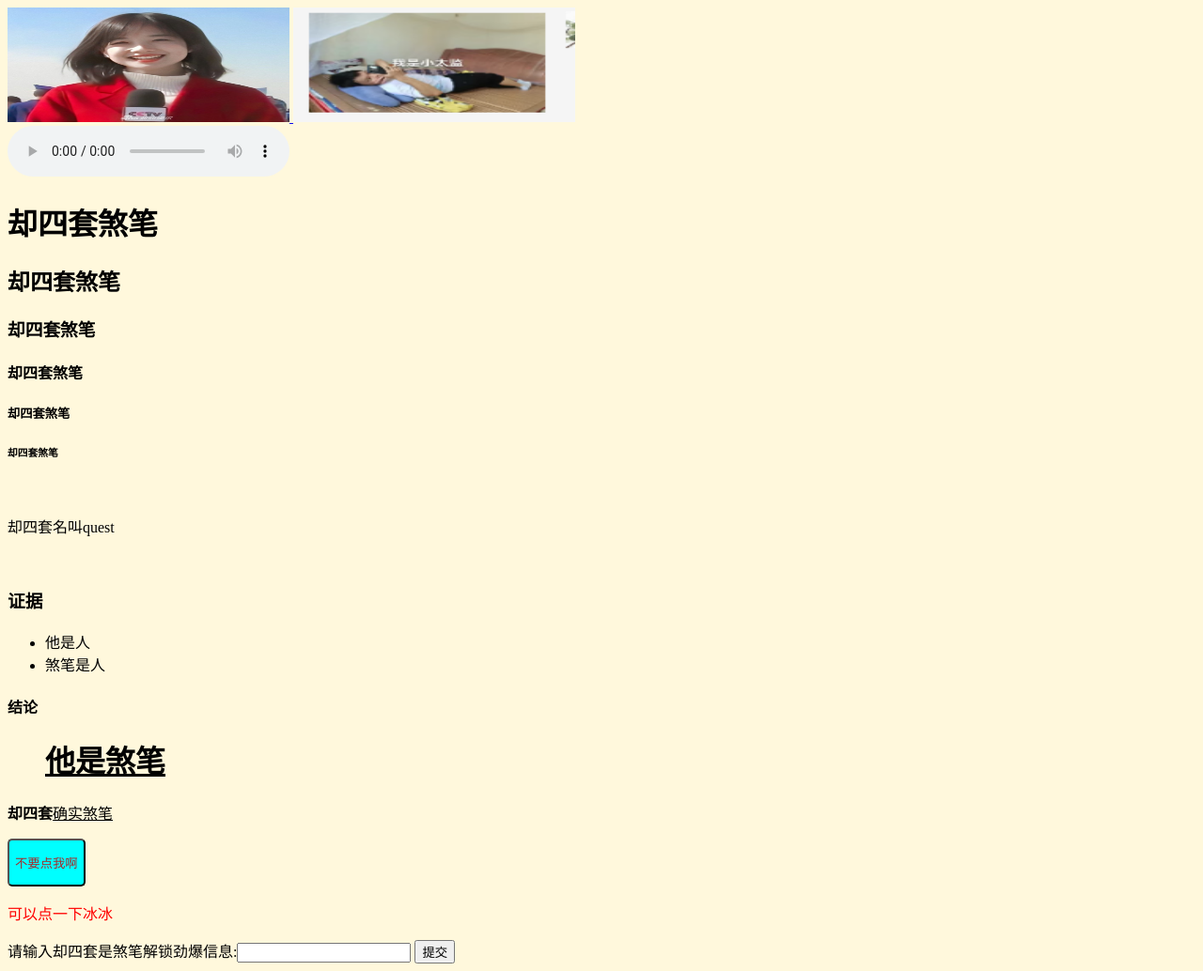
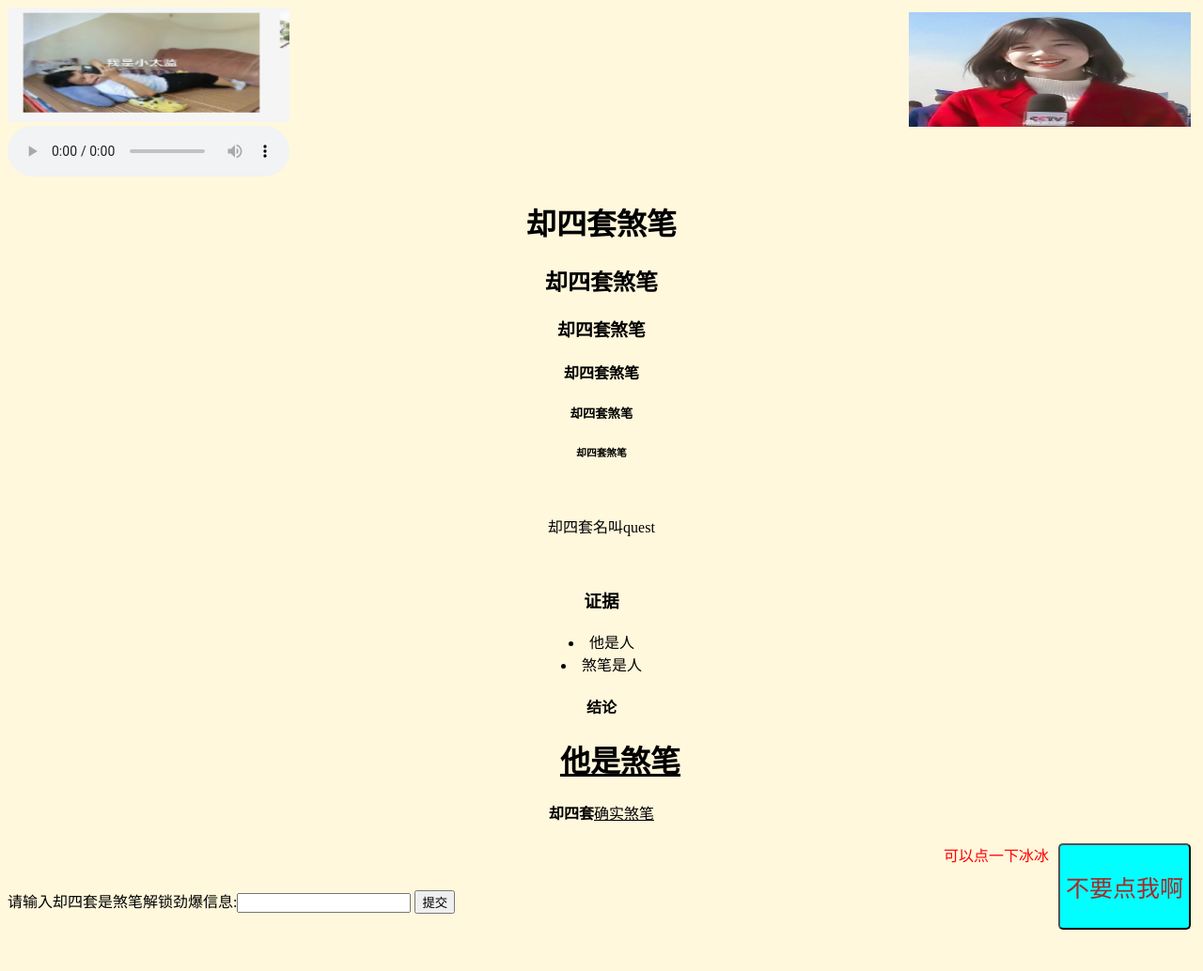
Before and after one commit to 0patsick0/qst.github.io, a plain HTML site: page index.html in a window 1280 px wide. Shown: the whole page at 94% size. After the commit the page ends 995 px from the top, so only its background shows below. Drawn offline with Linux system fonts and the light colour scheme.

Commit message:
Add files via upload

```diff
--- a/index.html
+++ b/index.html
@@ -3,34 +3,35 @@
 <html>
 	<head>
 		<title>关于却四套的惊人真相</title>
-		<meta name="却四套" content="qst">
+		<meta name="却四套" content="width=device-width">
+		<link rel="stylesheet" href="style.css">
 	</head>
 	<body style="background-color: cornsilk;">
+		<section1>
 		<a href="https://www.bilibili.com/video/BV1P1421t7fo/?spm_id_from=333.337.search-card.all.click&vd_source=9aba19534e2095a1717e79ce77c09320" target=_blank>
-		<img src="R.jpg" width="300" height="122" alt="冰冰">
+		<img src="R.jpg" width="300" height="122" alt="冰冰" style="float:right; margin: 5px;" />
 		</a>
 		<img src="q.png" width="300" height="122"alt="却四套">
 		<br>
 		<audio controls  preload autoplay loop>
 			<source src="man.mp4" type="audio/mp4">
 		</audio>
+		</section1>
 		<br>
-		<section1>
+		<section2 style="text-align: center;">
 		<h1>却四套煞笔</h1>
 		<h2>却四套煞笔</h2>
 		<h3>却四套煞笔</h3>
 		<h4>却四套煞笔</h4>
 		<h5>却四套煞笔</h5>
 		<h6>却四套煞笔</h6>
-		</section1>
-		<section2>
 			<br>
 			<p>却四套名叫quest</p>
 			<br>
-		</section2>
-		<section3>
 		<h3>证据</h3>
-		<ul>
+		<ul{
+			text-align: center;
+		}>
 			<li>他是人</li>
 			<li>煞笔是人</li>
 		</ul>
@@ -38,21 +39,20 @@
 		<ul>
 		<h1><strong><u>他是煞笔</u></strong></h1>
 		</ul>
-		</section3>
-		<section4>
 		<p><b>却四套</b><u>确实煞笔</u></p>
-		</section4>
+		</section2>
 		<a href="shit.html" target=_blank title="this shit">
-			<button onclick="doSomething()" style="background-color: aqua;color:brown;border-radius: 5px">
+			<button onclick="doSomething()"  style="float:right; margin: 5px;font-size: 25px; background-color: aqua;color:brown;border-radius: 5px">
 			<p id="test">不要点我啊</p>
 			</button>
 		</a>
-		<p style="color: rgb(255, 0, 0);">可以点一下冰冰</p>
+		<p style="color: rgb(255, 0, 0);float:right; margin: 5px">可以点一下冰冰</p>
 		<script>
 			function doSomething(){
 				document.getElementById("test").innerHTML="都说了不要点我"
 			}
 		</script>
+		<br><br><br>
 		<div>
 			<form action="shit plus.html" method="get">
 				请输入却四套是煞笔解锁劲爆信息:<input type="text" name="sb" required="却四套是煞笔">
```
